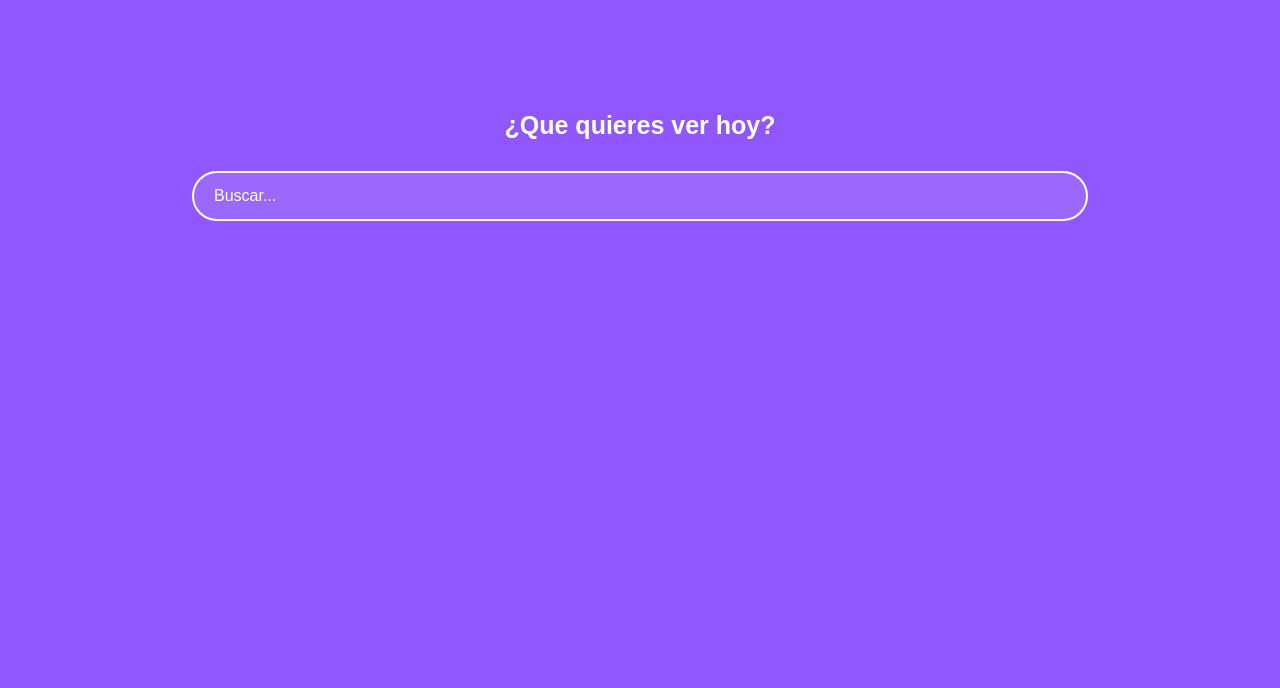
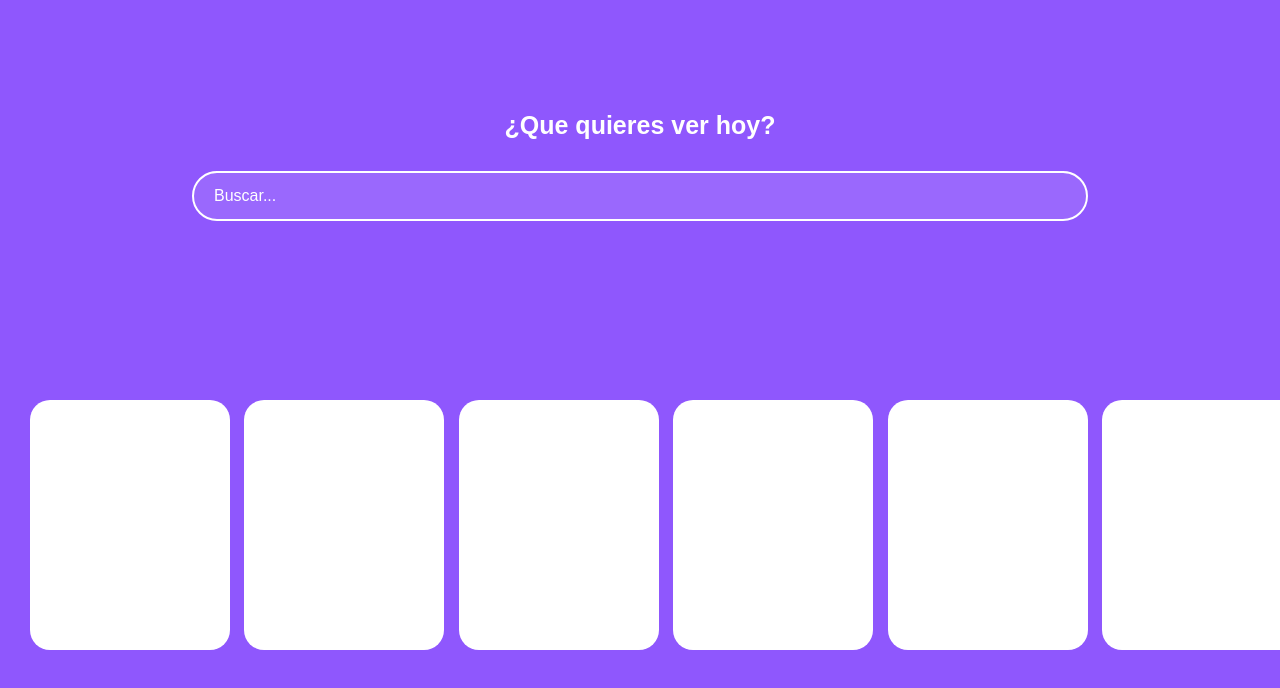
Before and after one commit to JorgeRodz/platzi-video, a plain HTML site: page index.html in a window 1280 px wide. Shown: the part 80-768 px from the top of the page. Drawn offline with Linux system fonts and the light colour scheme; a web font is replaced by a local one.

Commit message:
Carrusel agregado para mostrar el catalogo de peliculas, falta agregarle las imaganes

```diff
--- a/css/styles.css
+++ b/css/styles.css
@@ -12,10 +12,11 @@ body {
     line-height: 2; /*Interlineado*/
     background-color: #8f57fd;
     margin: 0;
+    margin-bottom: 5rem;
 }
 
 
-/*---------------------------------------------------Globales----------------------------------------------------------------*/
+/*---------------------------------------------------Globales------------------------------------------------------*/
 img {
     max-width: 100%; /* Para ajustar las imagenes al contenedor padre*/
 }
@@ -120,6 +121,42 @@ h4 {
 input:focus { /*Para quitar el outline cuando se le hace focus al input*/
     outline: none;
 }
-::placeholder { /*Para cambiar de color el placeholder de los inputs*/
+input::placeholder { /*Para cambiar de color el placeholder de los inputs*/
     color: #ffffff;
 }
+
+/*------------------------------------------------ Section .carousel -----------------------------------------------*/
+.carousel {
+    width: 100%;
+    padding: 3rem;
+    position: relative;
+    overflow: scroll; /*para que se puede hacer scroll*/
+}
+.carousel-container {
+    white-space: nowrap; /*Para que los elementos agregagados no se apilen en el contenedor*/
+    margin: 7rem 0;
+    padding-bottom: 1rem;
+}
+.carousel-item {
+    display: inline-block; /*para que las cartas se posicionen al lado*/
+    width: 20rem;
+    height: 25rem;
+    margin-right: 1rem;
+    background-color: #ffffff;
+    border-radius: 2rem;
+    overflow: hidden; /*para esconder las esquinas de la images y se aplique el border-radius*/
+    cursor: pointer; /*para que se muestre la manita que apunta*/
+    /*---------para las transiciones-------------*/
+    transition: 450ms; /*para que se vea el efecto de la transicion*/
+    transform-origin: center left; /*acomodamos los items para cuando se realice la transicion*/
+}
+.carousel-item:hover ~ .carousel-item { /*cuando hacemos hover a los items el carrousel, para que los otros item se acomoden tambien*/
+    transform: translate3d(10rem, 0, 0); /*para aplicar la animacion*/
+}
+.carousel-container:hover .carousel-item { /*para que a los items a los cuales no se les hace hover muestren una opacidad*/
+    opacity: 0.3; /*para que los items a los que no se le hace :hover muestren una opacidad*/
+}
+.carousel-container:hover .carousel-item:hover { /*para que al item al que se le posiciona el cursor aumente de tamaño,y haga el efecto de que esta seleccionado*/
+    transform: scale(1.5); /*aumentamos su tamaño*/
+    opacity: 1; /*para que se muestre sin la opacidad*/
+}
--- a/index.html
+++ b/index.html
@@ -27,12 +27,25 @@
         <h2 class="main-title">¿Que quieres ver hoy?</h2>
         <input class="input" type="text" placeholder="Buscar...">
     </main>
-    <!-- <section class="carousel">
+    <section class="carousel">
         <div class="carousel-container">
             <div class="carousel-item">
-
+            </div>
+            <div class="carousel-item">
+            </div>
+            <div class="carousel-item">
+            </div>
+            <div class="carousel-item">
+            </div>
+            <div class="carousel-item">
+            </div>
+            <div class="carousel-item">
+            </div>
+            <div class="carousel-item">
+            </div>
+            <div class="carousel-item">
             </div>
         </div>
-    </section> -->
+    </section>
 </body>
 </html>
```
